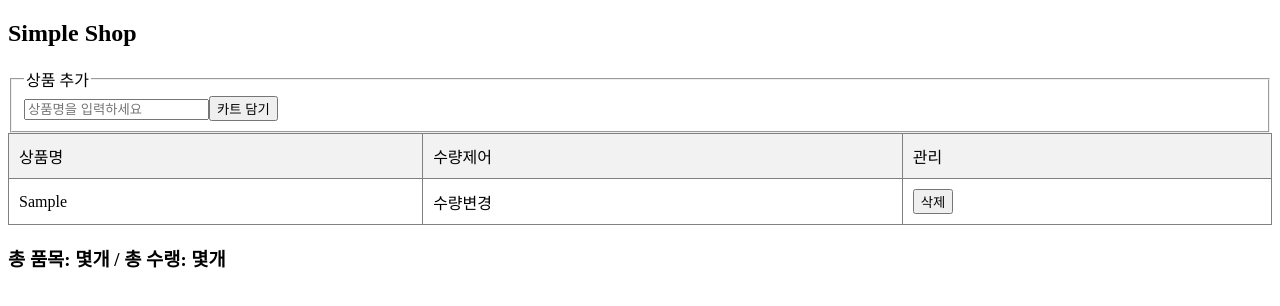
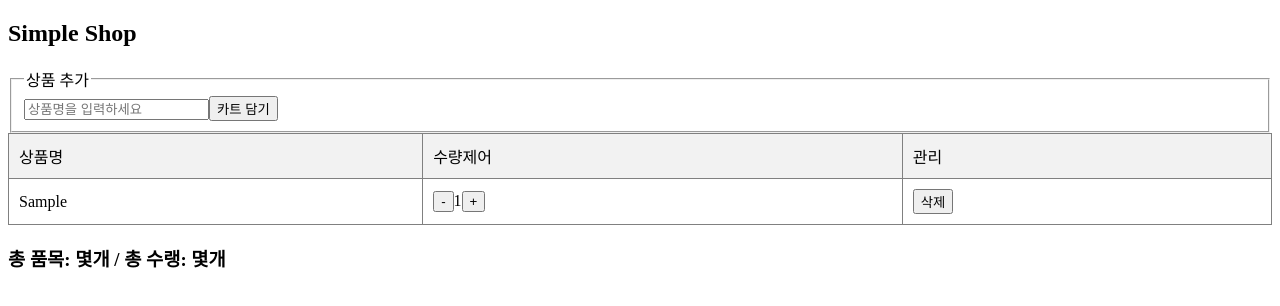
Before and after one commit to ryan7715/react-02-cart, a React (Vite) app: page / in a window 1280 px wide. Both pictures are taken after typing "Sample" into the empty fields and a click on the button "카트 담기". Shown: the top 306 px of the page. Built offline with nearby package versions, Linux system fonts and the light colour scheme.

Commit message:
수량 제어 기능 추가

```diff
--- a/src/App.jsx
+++ b/src/App.jsx
@@ -55,10 +55,35 @@
                 <tbody>
                 {cart.map((item, index) => <tr key={index}>
                         <td>{item.name}</td>
-                        <td>수량변경</td>
                         <td>
                             <button onClick={() => {
-                                const result = cart.filter((v, i) => { return i !== index });
+                                // 지금 현재 수량이 1이하일때, 실행되지 않게끔
+                                if (item.quantity <= 1) {
+                                    return;
+                                }
+                                const newCart = [...cart]
+                                newCart[index].quantity -= 1;
+                                setCart(newCart);
+                            }}>-</button>
+                            {item.quantity}
+                            <button onClick={() => {
+                                // cart의 정보 중에, index 자리에 있는 요소의 quantity값을 +1
+                                // cart[index].quantity += 1;  => 이렇게 쓰면 안됨 / react가 바뀐 걸 모름
+                                //                             => state의 값을 바꿀때 set을 쓰라고 했음
+
+                                // 1. react가 알아채개끔 하려면, 새 배열을 cart에 넣어야 함  => 세 배열을 만들고
+                                // 2. 값을 바꾸고
+                                // 3. 그렇게 만들어진 배열을 setCart에 넣어 단계별로 진행하는 게 이해하기 쉽고 편함
+                                const newCart = [...cart]
+                                newCart[index].quantity += 1;
+                                setCart(newCart);
+                            }}>+</button>
+                        </td>
+                        <td>
+                            <button onClick={() => {
+                                const result = cart.filter((v, i) => {
+                                    return i !== index
+                                });
                                 setCart(result);
                             }}>삭제</button>
                         </td>
```
